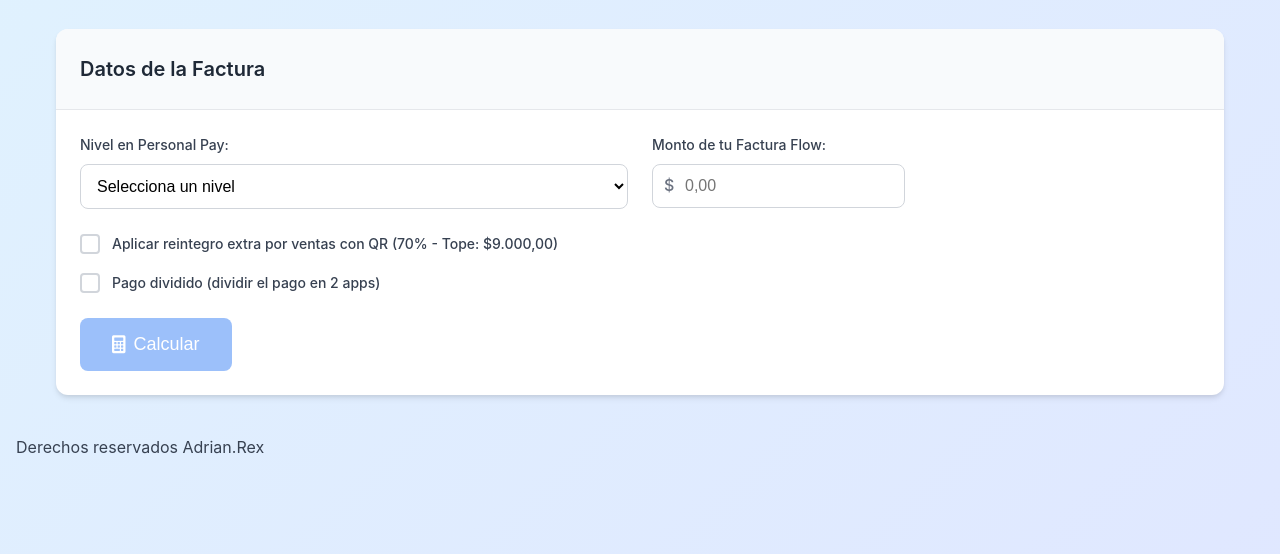
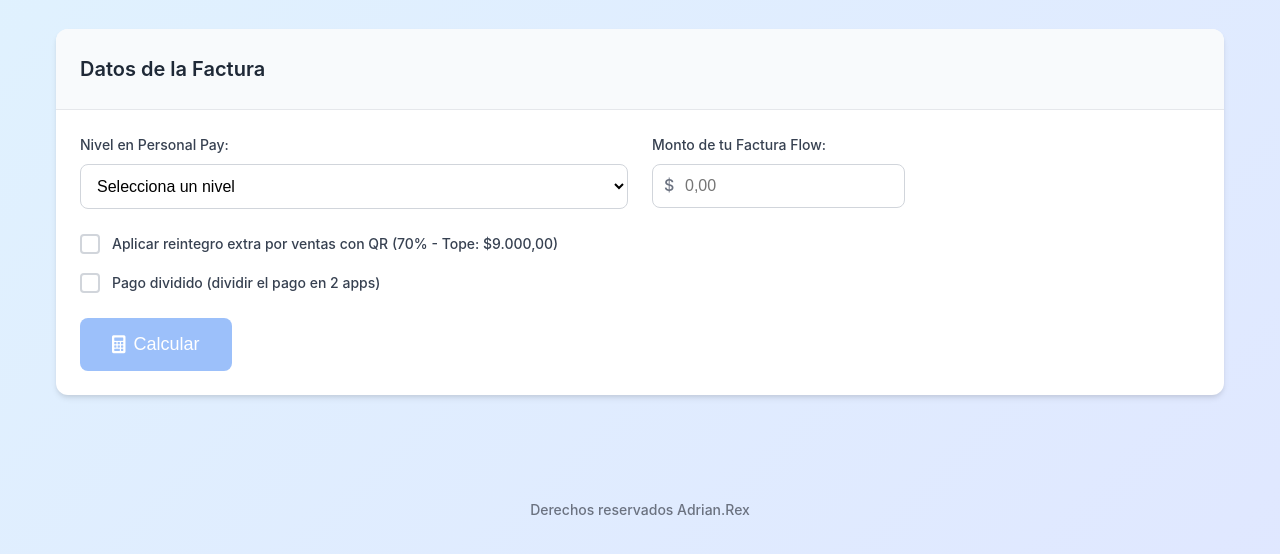
Before and after one commit to AdrianC2023/flowcalculadora.github.io, a plain HTML site: page index.html in a window 1280 px wide. Shown: the part 136-690 px from the top of the page. Drawn offline with nearby package versions, Linux system fonts and the light colour scheme.

Commit message:
Update index.css

```diff
--- a/index.css
+++ b/index.css
@@ -438,3 +438,12 @@ body {
         transform: rotate(360deg);
     }
 }
+/* Footer */
+footer {
+    text-align: center;
+    padding: 2rem 0;
+    color: #6b7280;
+    font-size: 0.875rem;
+    font-weight: 500;
+    margin-top: 2rem;
+}
```
